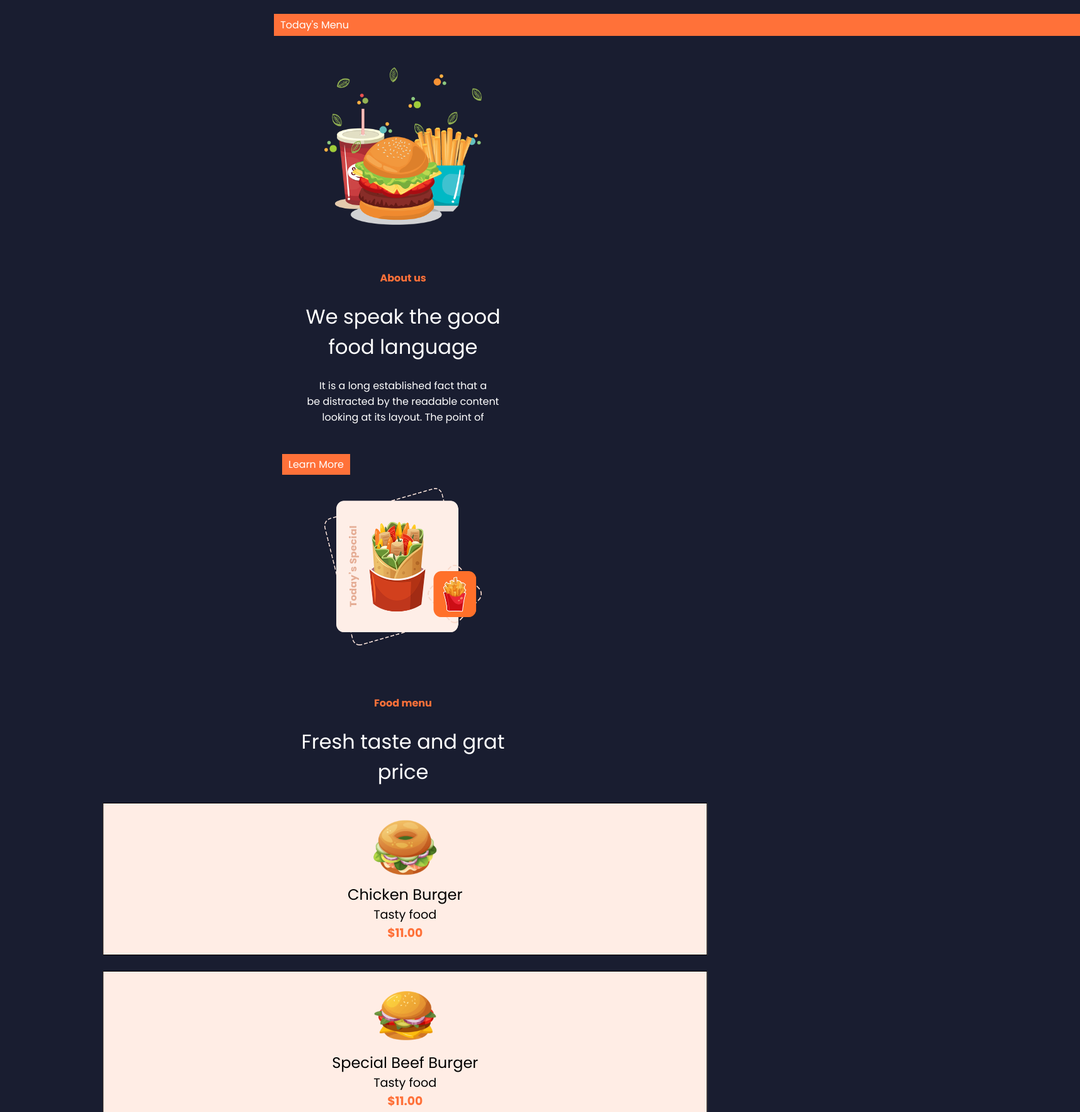
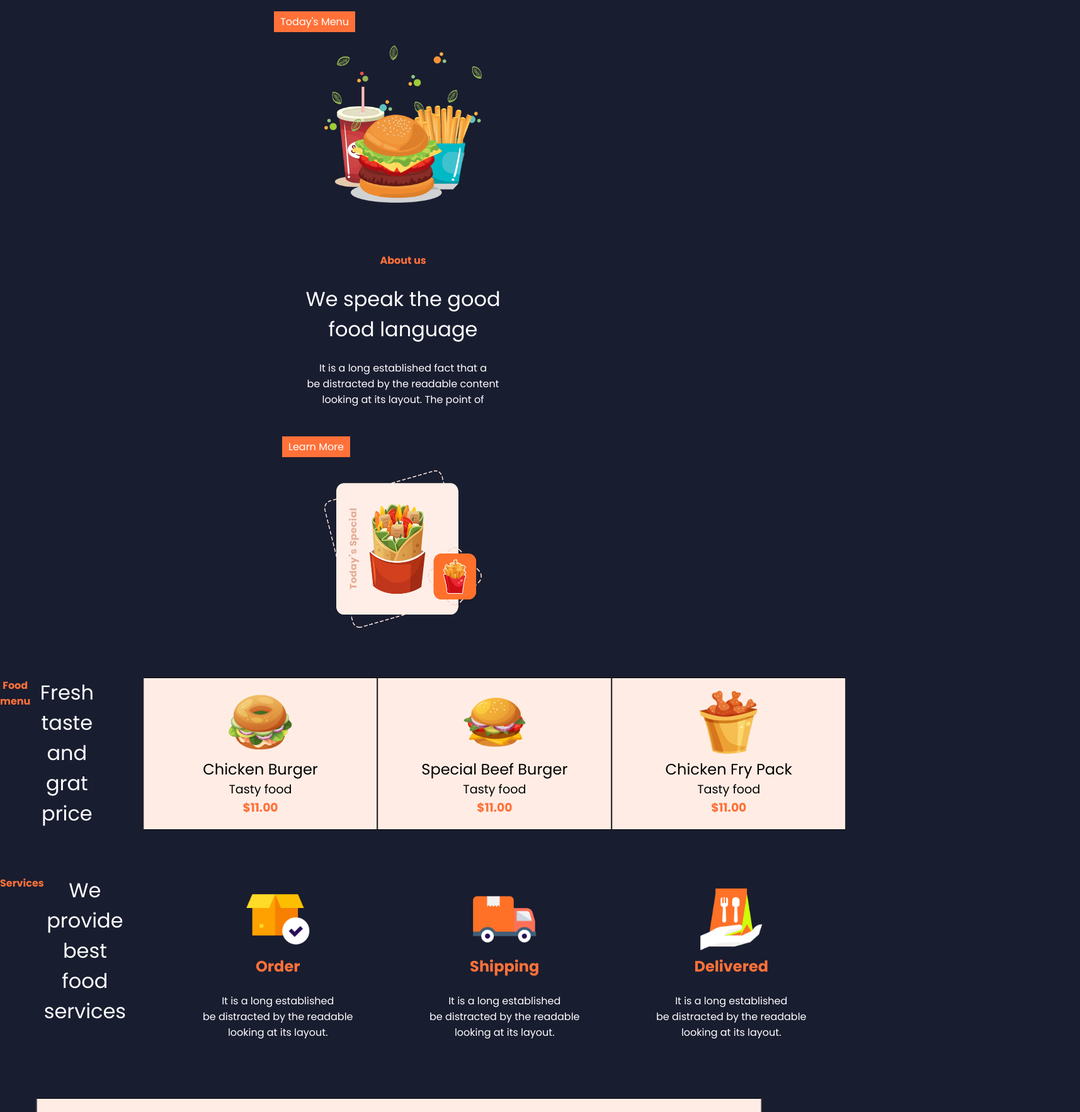
Before and after one commit to SimonRO06/ExamenHTML, a plain HTML site: page index.html in a window 1280 px wide. Shown: the part 321-2087 px from the top of the page at 63% size, 1715 px wide, since content can reach past the window. Drawn offline with Linux system fonts and the light colour scheme.

Commit message:
feat (main): Adaptacion a PC

```diff
--- a/css/styles.css
+++ b/css/styles.css
@@ -282,35 +282,15 @@ a:active {
 }
 
 @media (min-width: 800px) {
-  .foods {
-    display: grid;
-    h1 {
-        font-size: 50px;
-        text-align: center;
-        color: rgb(255, 113, 57);
-    }
-    h2 {
-        color: rgb(255, 113, 57);
-    }
-    p {
-        font-size: 20px;
-        color: white;
-        text-align: center;
-    }
-    a {
-        text-decoration: none;
-        color: white;
-        background-color: rgb(255, 113, 57);
-        padding: 5px 10px;
-        position: relative;
-        left: 34%;
-    }
-    img {
-        position: relative;
-        left: 50%;
-        transform: translate(-50%);
-        width: 250px;
-        height: 250px;
-    }
+  .food-menu {
+    display: flex;
+  }
+  .services {
+    display: flex;
+  }
+  .information {
+    display: flex;
+    align-items: center;
+    text-align: center;
+  }
 }
-}
```
